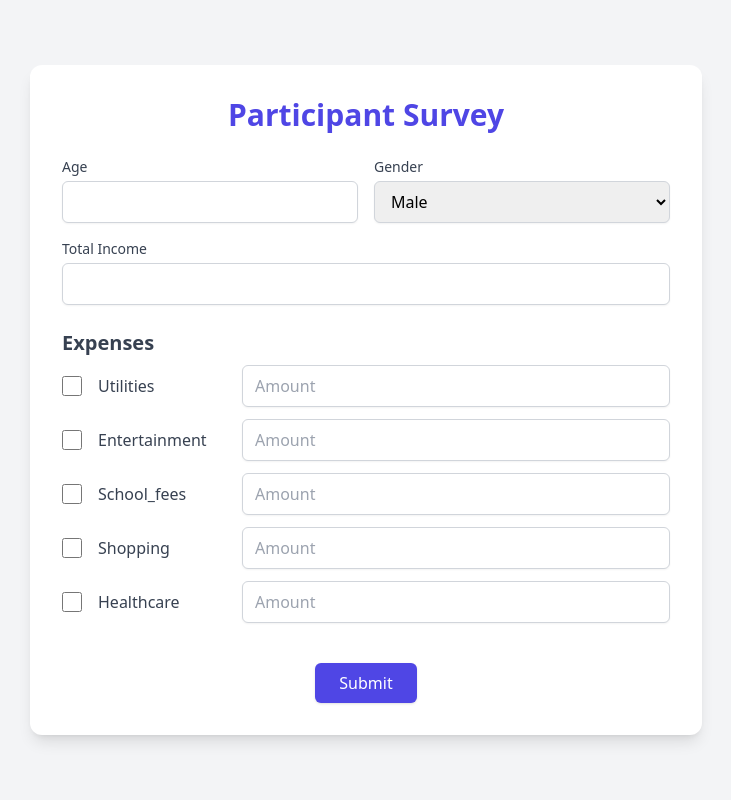
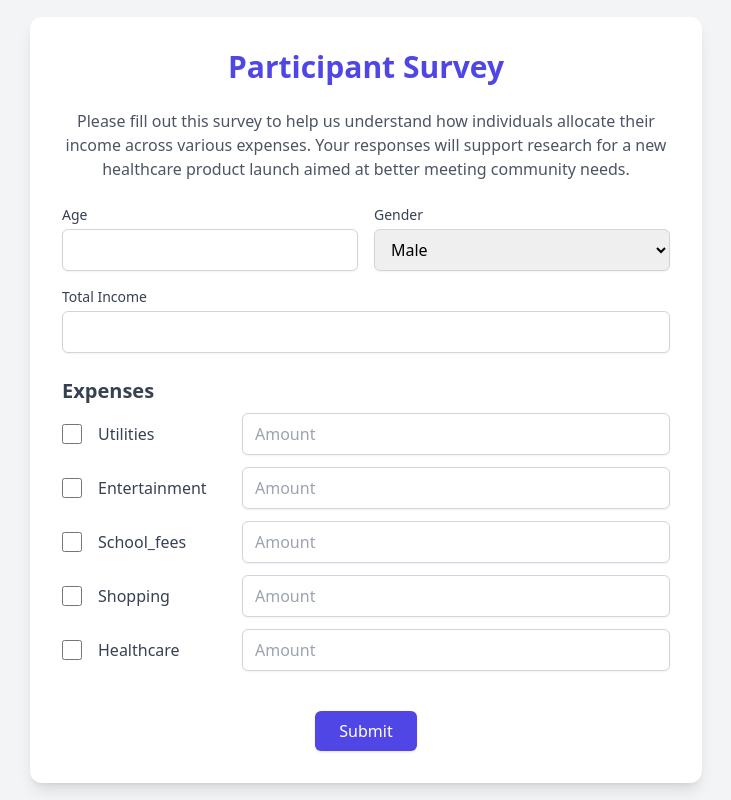
Before and after one commit to mkitimbo/NXU_PythonFinalProject, a Flask app: page / in a window 1280 px wide. Shown: the whole page, without its empty margins (274-1005 px from the left). Run offline with Flask 3, Linux system fonts and the light colour scheme; some libraries are stand-ins or nearby versions.

Commit message:
updated UI of the index file and added a form description for better context to the respondent

```diff
--- a/app/templates/index.html
+++ b/app/templates/index.html
@@ -8,6 +8,10 @@
 <body class="bg-gray-100 min-h-screen flex items-center justify-center p-4">
     <div class="bg-white shadow-lg rounded-xl w-full max-w-2xl p-8">
         <h1 class="text-3xl font-bold text-center mb-6 text-indigo-600">Participant Survey</h1>
+        <p class="text-center text-gray-600 mb-6">
+            Please fill out this survey to help us understand how individuals allocate their income across various expenses.
+            Your responses will support research for a new healthcare product launch aimed at better meeting community needs.
+        </p>
         <form method="POST" class="space-y-6">
             <div class="grid grid-cols-1 md:grid-cols-2 gap-4">
                 <div>
```
